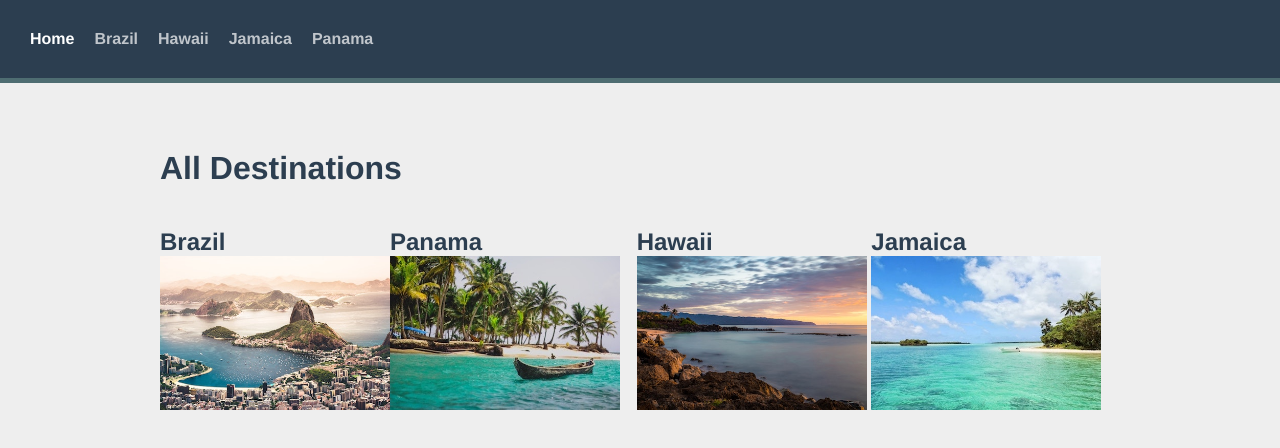
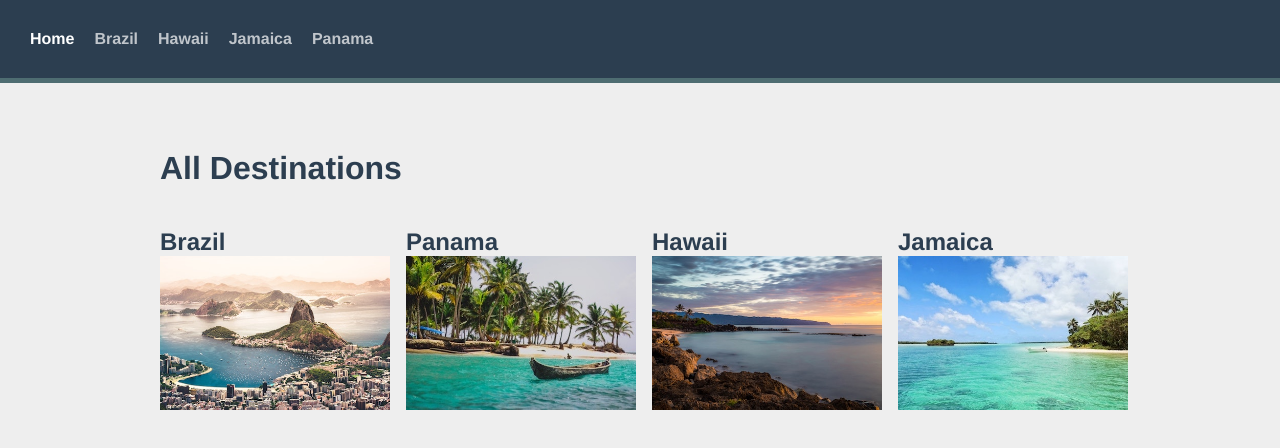
Before and after one commit to cellbesmanos/vue-router-fundamentals, a Vue app: page / in a window 1280 px wide. Shown: the top 448 px of the page. Built offline with nearby package versions, Linux system fonts and the light colour scheme.

Commit message:
Fix: Ad gap property to destinations class

```diff
--- a/public/main.css
+++ b/public/main.css
@@ -31,6 +31,7 @@ a:visited {
 .home .destinations {
   display: flex;
   justify-content: space-between;
+  gap: 16px;
 }
 
 /* Navigation */
@@ -160,24 +161,24 @@ a {
   margin-bottom: 15px;
 }
 /* Form */
-.form{
-  display:flex;
+.form {
+  display: flex;
   flex-direction: column;
-  max-width:400px;
+  max-width: 400px;
   margin: 0 auto;
 }
 
-.input{
+.input {
   border: 1px solid gray;
   padding: 10px;
-  margin-bottom:20px;
-  border-radius:5px;
+  margin-bottom: 20px;
+  border-radius: 5px;
 }
 
-.btn{
-  background-color:#2c3e50;
+.btn {
+  background-color: #2c3e50;
   color: white;
   padding: 10px;
   border-radius: 5px;
-  border:none;
+  border: none;
 }
```
